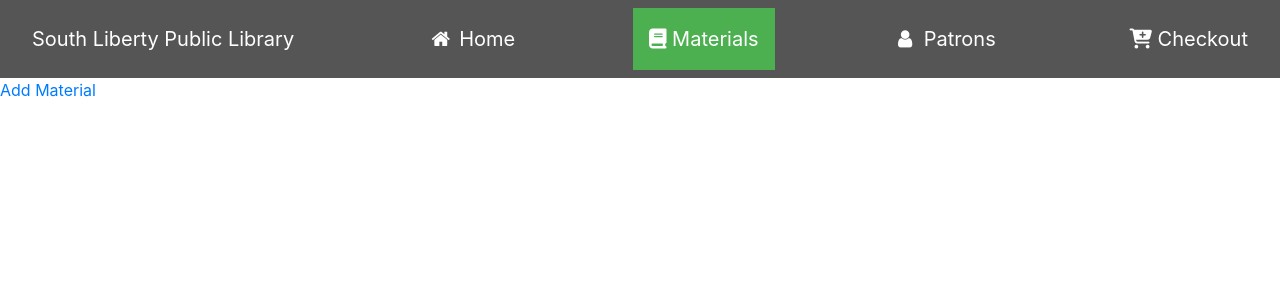
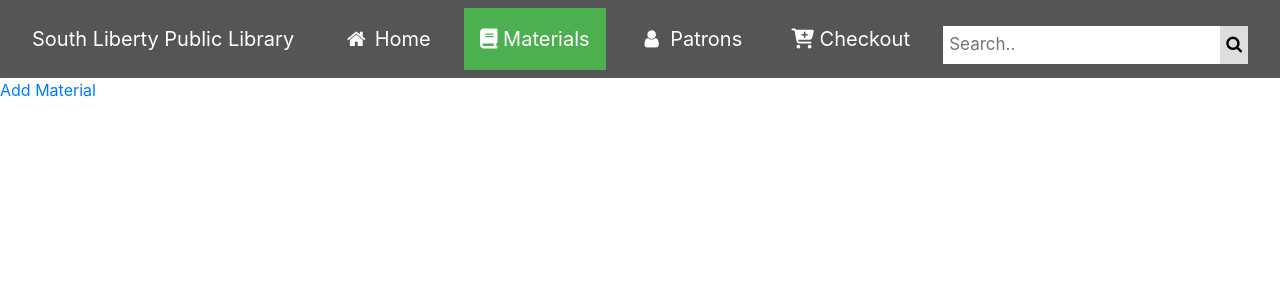
Before and after one commit to ndeal01/softwaredesign_project, a Flask app: page /materials in a window 1280 px wide. Shown: the top 300 px of the page. Run offline with Flask 2, Linux system fonts and the light colour scheme; data that the repository does not hold is empty; parts of the project's set-up code (start-up, migrations or seed data) failed here and were passed over; some libraries are stand-ins or nearby versions.

Commit message:
fixed search

```diff
--- a/templates/checkout.html
+++ b/templates/checkout.html
@@ -55,9 +55,6 @@
             <td> {{ row.Datedue }}</td>
 
             <td>
-              <form action="{{ url_for('circulation', CheckoutID=row.CheckoutID) }}" method="POST">
-                <input type="submit" value="Details" class="btn btn-info" />
-
               <form action="{{ url_for('delete_checkout', CheckoutID=row.CheckoutID) }}" method="POST">
                 <input type="submit" value="Check In" class="btn btn-info" />
               </form>
--- a/templates/materials.html
+++ b/templates/materials.html
@@ -8,6 +8,12 @@
   <a class="active" href="{{ url_for('materials')}}"><i class="fas fa-book"></i> Materials</a>
   <a href="{{ url_for('people')}}"><i class="fa fa-fw fa-user"></i> Patrons</a>
   <a href="{{ url_for('checkout')}}"><i class="fas fa-cart-plus"></i> Checkout</a>
+  <div class="search-container">
+    <form action="/searchmaterials" method="POST">
+      <input type="text" placeholder="Search.." name="search_string">
+      <button type="submit"><i class="fa fa-search"></i></button>
+    </form>
+  </div>
 </div>
 
 <br>
--- a/templates/people.html
+++ b/templates/people.html
@@ -19,7 +19,6 @@
 <br>
 <p><a href="{{ url_for('add_people')}}"> Add Patron</a>
 
-<p><a href="{{ url_for('add_people')}}"> Add a new patron</a>
 {% with messages = get_flashed_messages() %}
 {% if messages %}
 <div class="alert alert-warning alert-dismissible fade show" role="alert" id="flash">
```
